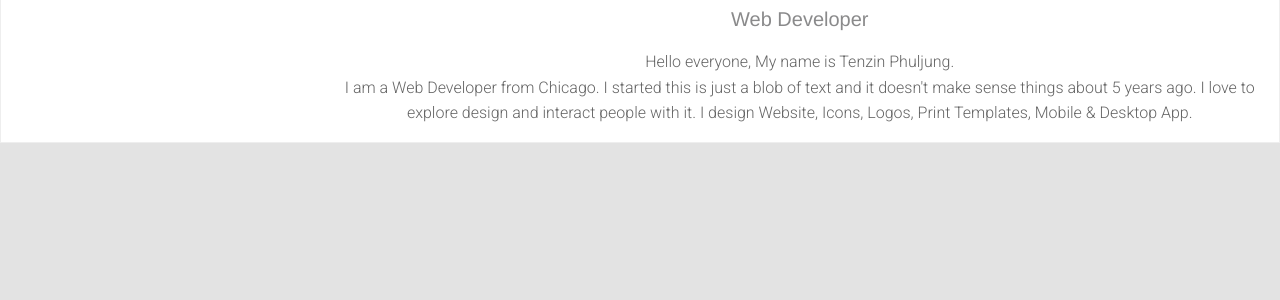
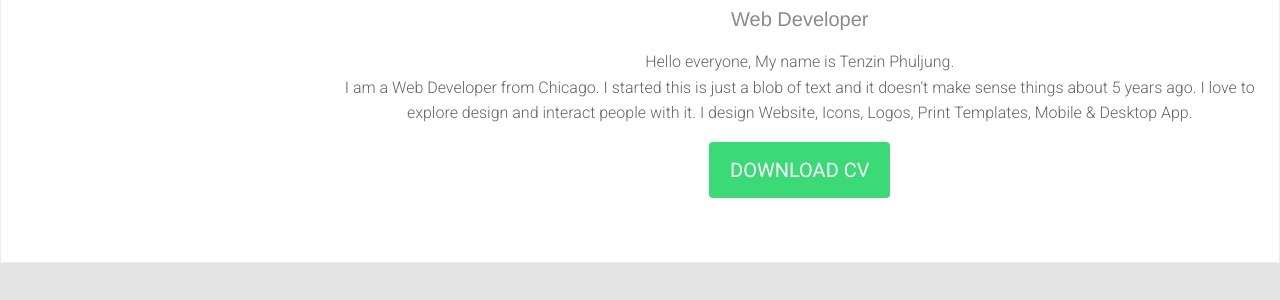
Before and after one commit to CleverProgrammer/tony_portfolio_cp, a website: page index.html in a window 1280 px wide. Shown: the part 428-728 px from the top of the page. Drawn offline with nearby package versions, Linux system fonts and the light colour scheme.

Commit message:
Add cta button for downloading cv.

```diff
--- a/assets/styles/styles.css
+++ b/assets/styles/styles.css
@@ -14,13 +14,17 @@ body, html {
 		border-radius: 50%;
 }
 
+
 /**********************************/
 
+
 /*** About Section ***/
+
 #about {
 		margin-top: 10em;
 		border: 1px solid #eee;
 		background-color: white;
+		padding-bottom: 3em;
 }
 
 #about img {
@@ -48,3 +52,16 @@ body, html {
 		font-family: "roboto";
 		font-weight: 300;
 }
+
+.cta .button.success {
+		color: white;
+		text-transform: uppercase;
+		font-family: "Roboto";
+		border-radius: 4px;
+		transition: all 0.3s ease-out;
+}
+.cta .button.success:hover, .cta .button.success:focus {
+		color: white;
+		opacity: 0.95;
+		box-shadow: 0 5px 11px 0 rgba(0, 0, 0, 0.18), 0 4px 14px 1px rgba(0, 0, 0, 0.15);
+}
--- a/index.html
+++ b/index.html
@@ -21,6 +21,10 @@
 					<h5>Web Developer</h5>
 					<p>Hello everyone, My name is Tenzin Phuljung. <br>I am a Web Developer from Chicago. I started this is just a blob of text and it doesn't make sense things about 5 years ago. I love to explore design and interact people with it. I design Website, Icons, Logos, Print Templates, Mobile & Desktop App.</p>
 				</div>
+				<div class="cta">
+					<button class="button large success" type="button" name="button">Download CV</button>
+
+				</div>
 			</section>
 		</div>
 
```
Also changed, not shown: 1 other file. Lines whose indentation alone changed are shown as unchanged.
